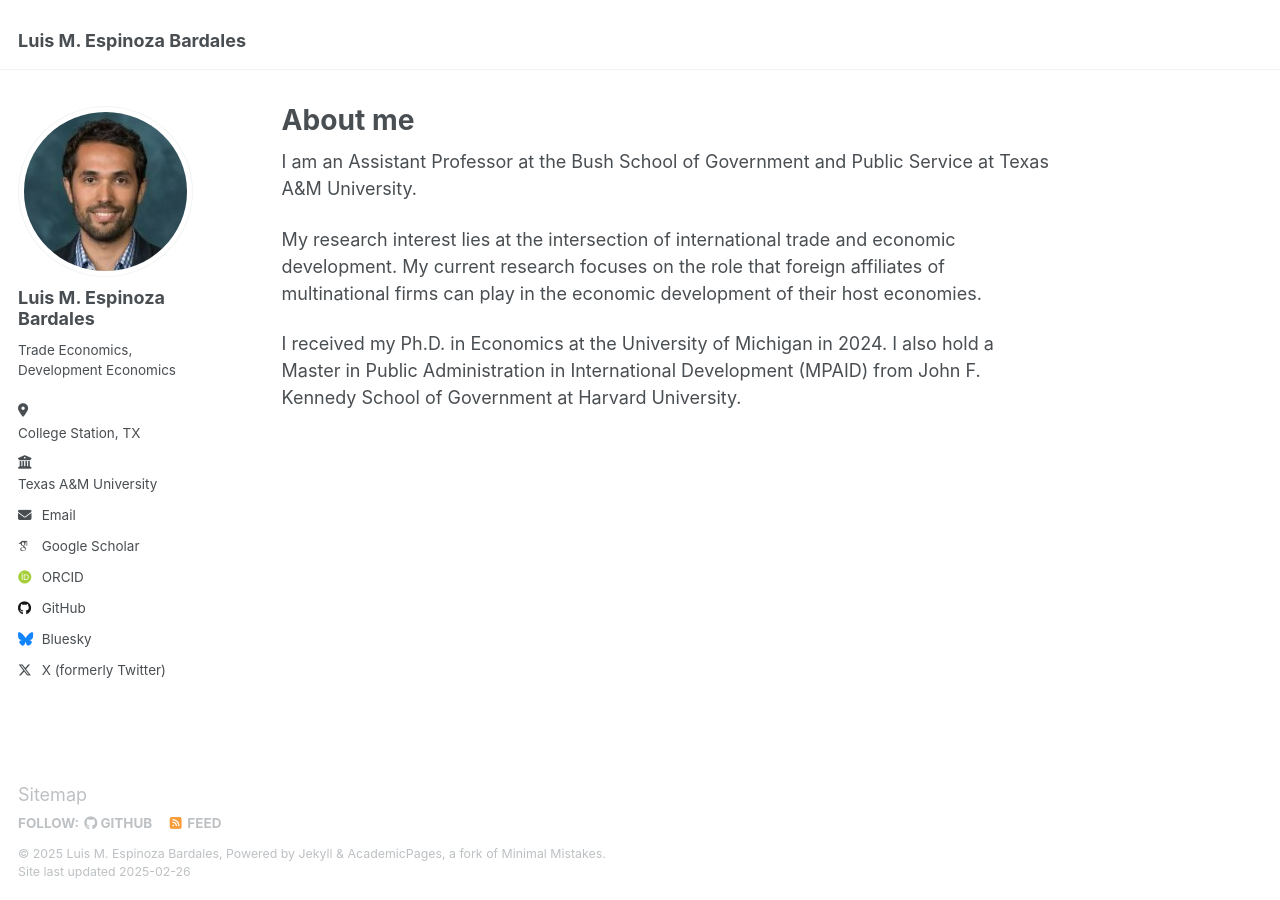
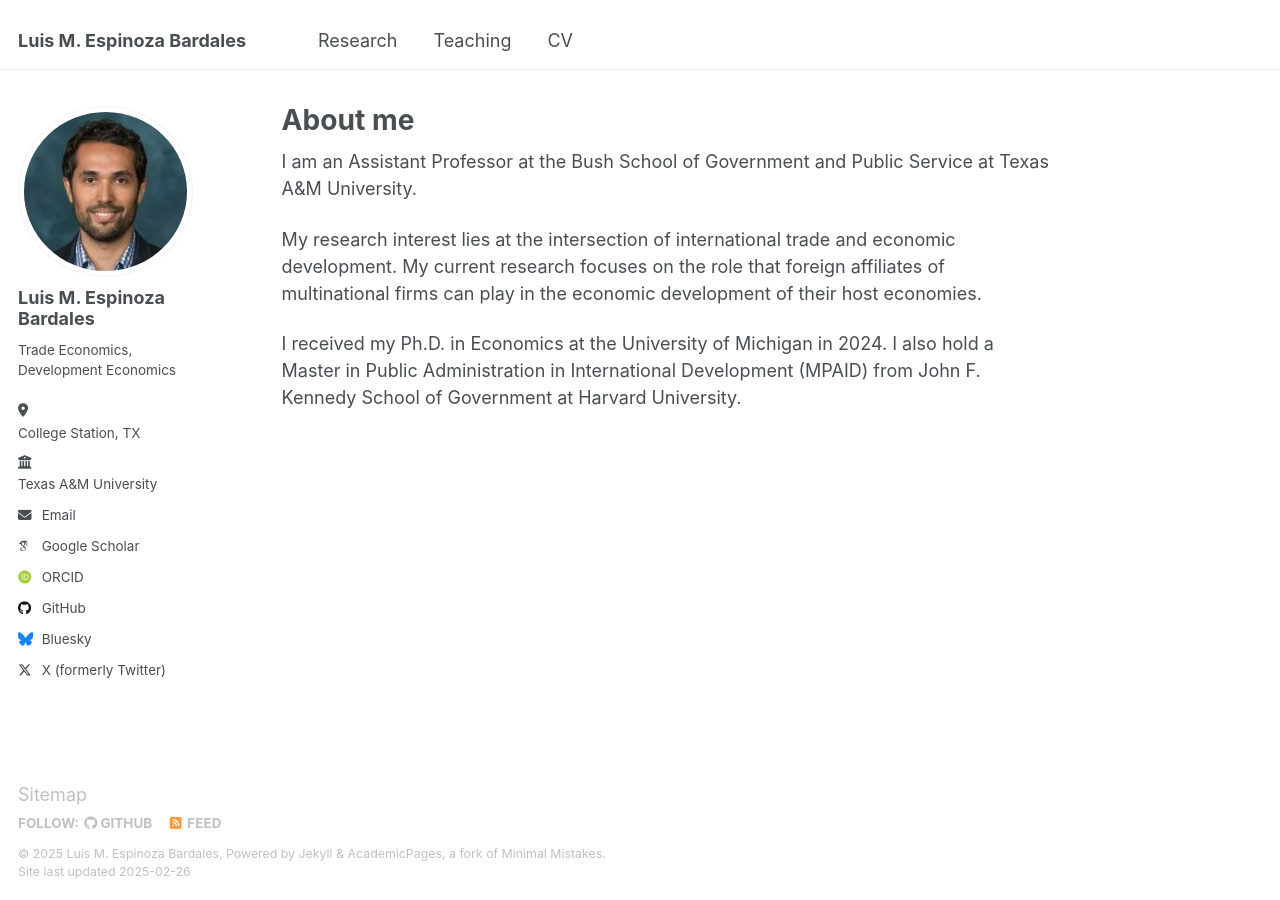
Before and after one commit to Luis-Espinoza-Bardales/luis-espinoza-bardales.github.io, a Jekyll site: the page built from _pages/about.md, in a window 1280 px wide. Built offline with Jekyll 4.4.1, drawn with Linux system fonts in a browser that asks for light colours; some web fonts are replaced.

Commit message:
Update navigation.yml

```diff
--- a/_data/navigation.yml
+++ b/_data/navigation.yml
@@ -1,11 +1,11 @@
-r# The following is the order of the links in the header of the website.
+# The following is the order of the links in the header of the website.
 #
 # Changing the order here will adjust the order and you can also add additional
 # links. Removing a link prevents it from showing in the header, but does not
 # prevent it from being included in the site.
 
 main:
-  - title: "Publications"
+  - title: "Research"
     url: /publications/
 
   #- title: "Talks"
```
